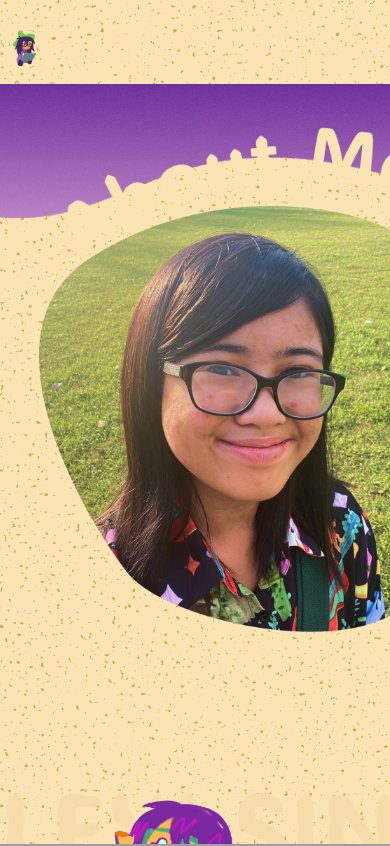
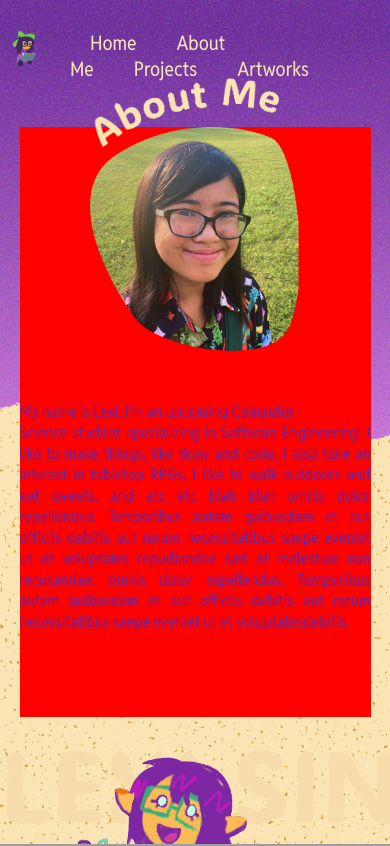
Before and after one commit to aLineOfAnts/Lexi-Singson, a Next.js app: page /about-me in a window 390 px wide. Shown: the top 846 px of the page. Built offline with nearby package versions, Linux system fonts and the light colour scheme; grey boxes are pictures that could not be loaded.

Commit message:
about me mobile layout

```diff
--- a/app/about-me/Profile.tsx
+++ b/app/about-me/Profile.tsx
@@ -3,7 +3,8 @@
 export default function Profile() {
     return (
         <section className="about-me-profile">
-            <img src="/ui/About-Me/Profile Background.png" className="background"></img>
+            <img src="/ui/About-Me/Profile Background.png" className="background-desktop"></img>
+            <img src="/ui/About-Me/phone-background.png" className="background-mobile"></img>
             <div className="about-me-profile-wrapper">
                 <div>
                     <img src="ui/About-Me/AboutMeCurve.png" className="label"></img>
--- a/app/about-me/about-me.css
+++ b/app/about-me/about-me.css
@@ -2,18 +2,28 @@
 .navigation-bar * {
     color: #FBE4B4;
 }
+
+
+
 
 .about-me-profile {
     align-content: center;
     color: #69259D;
 }
 
-.about-me-profile .background {
+.about-me-profile .background-desktop, .background-mobile {
     position: absolute;
     z-index: -3;
     left: 0;
+    width: 100%;
+}
+
+.about-me-profile .background-desktop {
     top: -70;
-    width: 100%;
+}
+
+.background-mobile {
+    display: none;
 }
 
 .about-me-profile .portrait, .label {
@@ -39,6 +49,7 @@
 
 }
 
+
 .about-me-profile-wrapper > div {
     position: relative;
 }
@@ -47,7 +58,6 @@
 .about-me-profile-greeting {
     display: flex;
     align-items: center;
-
 }
 
 .about-me-profile-greeting-label {
@@ -55,6 +65,7 @@
     margin-right: 10px;
     margin-top: -10px;
     float: left;
+    display: block;
 }
 
 .about-me-profile .info {
@@ -243,3 +254,51 @@ button {
     width: 85%;
     margin: auto;
 }
+
+@media only screen and (max-width: 600px) {
+    .about-me-profile-wrapper {
+        width: 90%;
+        height: 70%;
+        background-color: red;
+        display: flex;
+        flex-direction: column;
+        row-gap: 50px;
+        justify-content: start;
+    }
+
+    .about-me-profile .background-desktop {
+        display: none;
+    }
+
+    .background-mobile {
+        display: block;
+        top: 0;
+    }
+
+
+    .about-me-profile-wrapper * {
+        font-size: 16px;
+    }
+    .portrait, .label {
+        width: 60%;
+        display: block;
+        margin: auto;
+    }
+
+    .about-me-profile .label {
+        position: absolute;
+        top: -60px;
+        left: 60px;
+    }
+
+    .about-me-profile .info {
+        padding: 0;
+        text-align: justify;
+    }
+
+    .about-me-profile-greeting-label {
+        display: none;
+    }
+
+
+}
```
Also changed, not shown: public/ui/About-Me/phone-background.png (added).
